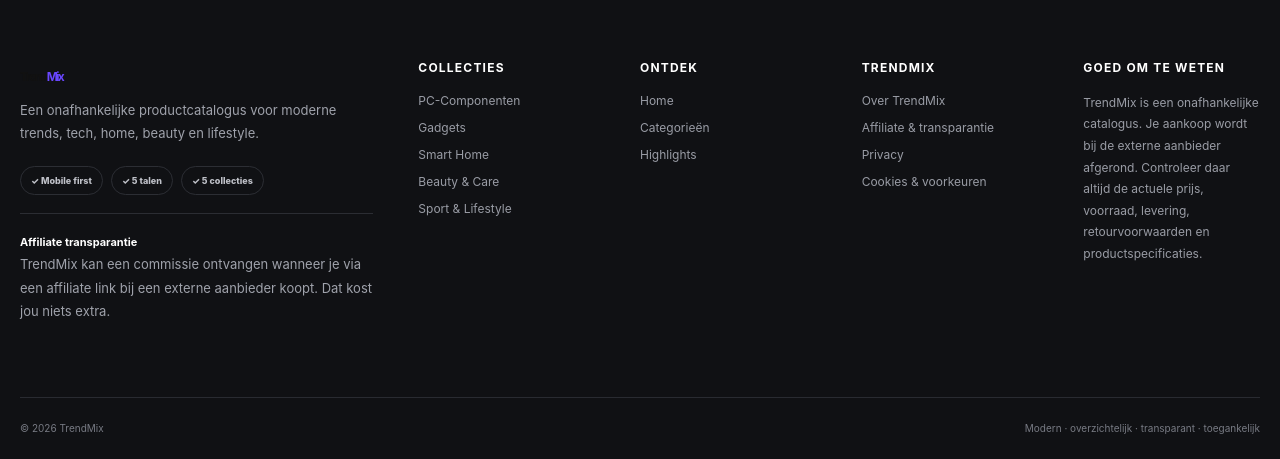
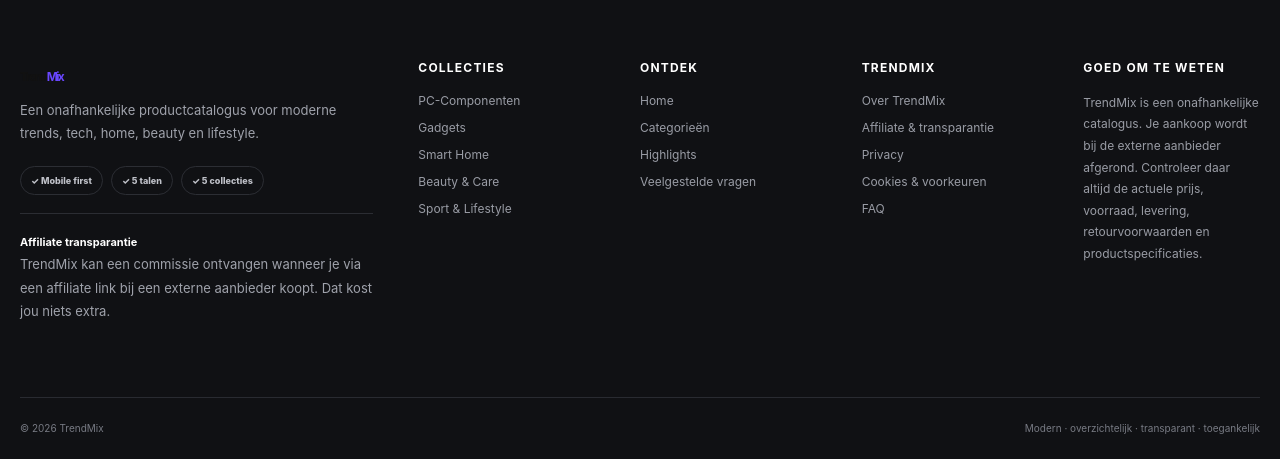
Before and after one commit to mdscoop7-max/Trendmix, a Flask app: page / in a window 1280 px wide. Shown: the part 3535-3994 px from the top of the page. Run offline with Flask 3, Linux system fonts and the light colour scheme.

Commit message:
Add FAQ links to footer

```diff
--- a/templates/_footer.html
+++ b/templates/_footer.html
@@ -7,8 +7,8 @@
       <p class="footer-affiliate-note"><strong>Affiliate transparantie</strong><br>TrendMix kan een commissie ontvangen wanneer je via een affiliate link bij een externe aanbieder koopt. Dat kost jou niets extra.</p>
     </div>
     <div><h3 data-i18n="footerCollections">Collecties</h3>{% for slug, category in categories.items() %}<a href="/{{ slug }}">{{ category.name }}</a>{% endfor %}</div>
-    <div><h3 data-i18n="footerExplore">Ontdek</h3><a href="/" data-i18n="footerHome">Home</a><a href="/#collecties" data-i18n="footerCategories">Categorieën</a><a href="/#featured" data-i18n="footerHighlights">Highlights</a></div>
-    <div><h3 data-i18n="footerInfo">Informatie</h3><a href="/over-trendmix">Over TrendMix</a><a href="/affiliate">Affiliate & transparantie</a><a href="/privacy">Privacy</a><a href="/cookies">Cookies & voorkeuren</a></div>
+    <div><h3 data-i18n="footerExplore">Ontdek</h3><a href="/" data-i18n="footerHome">Home</a><a href="/#collecties" data-i18n="footerCategories">Categorieën</a><a href="/#featured" data-i18n="footerHighlights">Highlights</a><a href="/faq">Veelgestelde vragen</a></div>
+    <div><h3 data-i18n="footerInfo">Informatie</h3><a href="/over-trendmix">Over TrendMix</a><a href="/affiliate">Affiliate & transparantie</a><a href="/privacy">Privacy</a><a href="/cookies">Cookies & voorkeuren</a><a href="/faq">FAQ</a></div>
     <div><h3>Goed om te weten</h3><p class="footer-note">TrendMix is een onafhankelijke catalogus. Je aankoop wordt bij de externe aanbieder afgerond. Controleer daar altijd de actuele prijs, voorraad, levering, retourvoorwaarden en productspecificaties.</p></div>
   </div>
   <div class="shell footer-bottom"><span>© 2026 TrendMix</span><span>Modern · overzichtelijk · transparant · toegankelijk</span></div>
```
